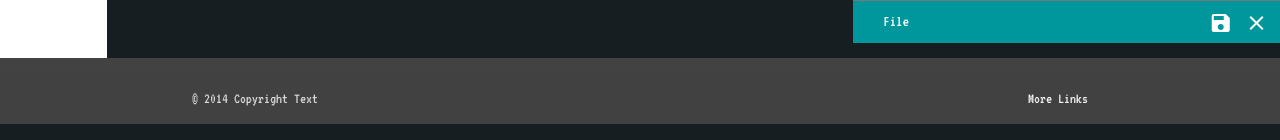
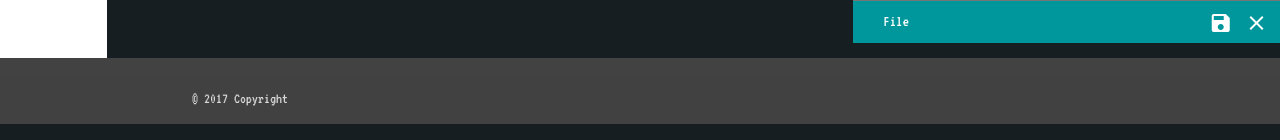
Before and after one commit to akhilerm/Castle, a Laravel app: page /home in a window 1280 px wide. Shown: the part 660-800 px from the top of the page. Run offline with Laravel 8, Linux system fonts and the light colour scheme; the visitor is signed in with stand-in values (Sample User, id 1); data that the repository does not hold is empty; settings files or empty folders that the repository lacks are supplied; parts of the project's set-up code (start-up, migrations or seed data) failed here and were passed over; some libraries are stand-ins or nearby versions.

Commit message:
Home
version 1.1

```diff
--- a/resources/views/home.blade.php
+++ b/resources/views/home.blade.php
@@ -227,8 +227,8 @@
 
           <div class="footer-copyright">
             <div class="container">
-            © 2014 Copyright Text
-            <a class="grey-text text-lighten-4 right" href="#!">More Links</a>
+            © 2017 Copyright
+
             </div>
           </div>
         </footer>
```
